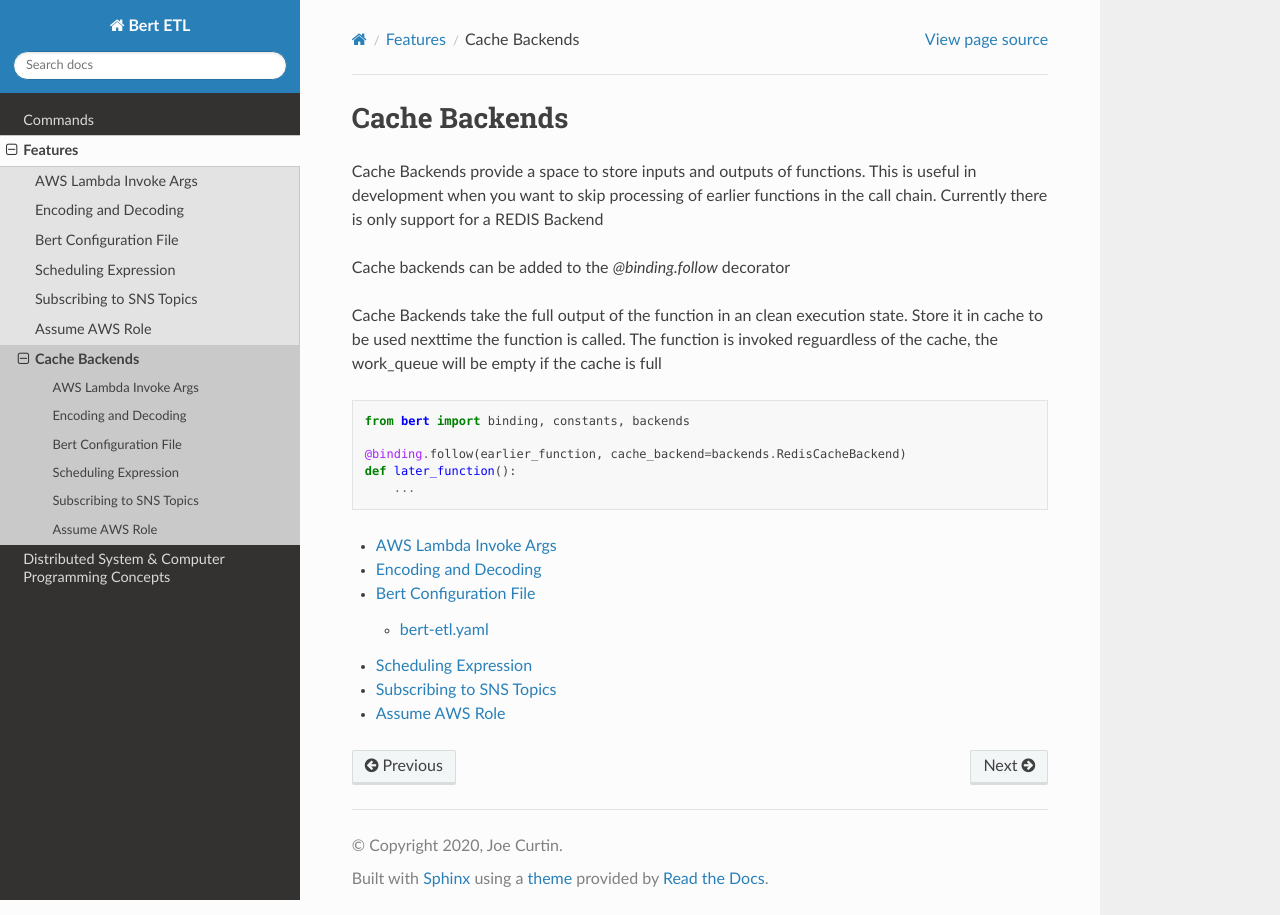
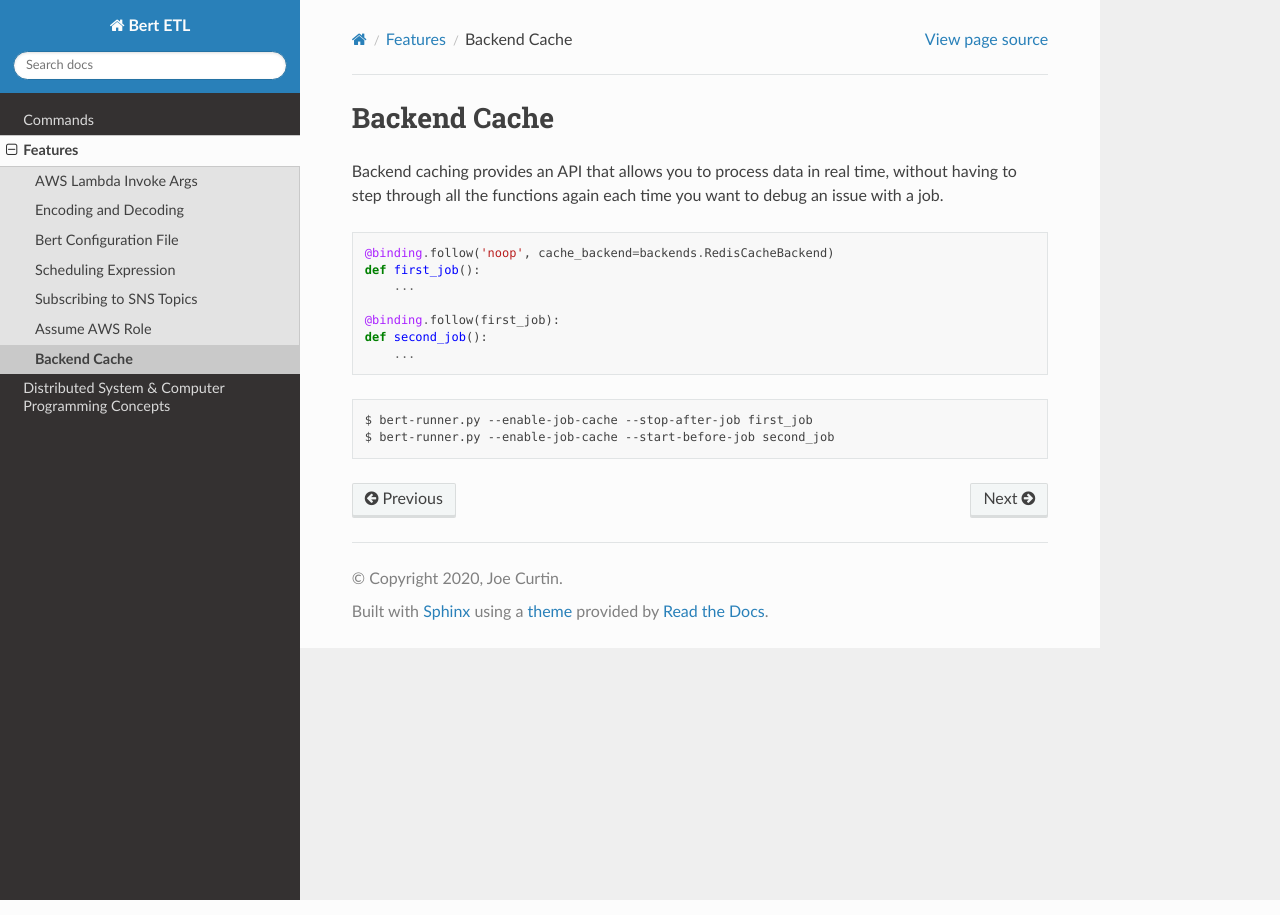
Before and after one commit to jbcurtin/bert-etl, a Sphinx documentation site: the page built from docs/features/cache_backends.rst, in a window 1280 px wide. Built offline with Sphinx 7.4.7 and the Read the Docs theme 2.0.0, drawn with Linux system fonts in a browser that asks for light colours.

Commit message:
added docs; version bump

```diff
--- a/docs/conf.py
+++ b/docs/conf.py
@@ -9,7 +9,7 @@ author_email = 'bert-etl@jbcurtin.io'
 copyright = f'{copyright_date}, {author}'
 
 # The full version, including alpha/beta/rc tags
-release = '0.4.73'
+release = '0.4.74'
 
 html_theme = "sphinx_rtd_theme"
 
--- a/docs/features/cache_backends.rst
+++ b/docs/features/cache_backends.rst
@@ -1,31 +1,26 @@
-Cache Backends
-##############
+Backend Cache
+#############
 
-Cache Backends provide a space to store inputs and outputs of functions. This is useful in development when you want
-to skip processing of earlier functions in the call chain. Currently there is only support for a REDIS Backend
 
-Cache backends can be added to the `@binding.follow` decorator
+Backend caching provides an API that allows you to process data in real time, without having to step through all the
+functions again each time you want to debug an issue with a job.
 
-Cache Backends take the full output of the function in an clean execution state. Store it in cache to be used nexttime
-the function is called. The function is invoked reguardless of the cache, the work_queue will be empty if the cache
-is full
 
 .. code-block:: python
 
-    from bert import binding, constants, backends
+    @binding.follow('noop', cache_backend=backends.RedisCacheBackend)
+    def first_job():
+        ...
 
-    @binding.follow(earlier_function, cache_backend=backends.RedisCacheBackend)
-    def later_function():
+    @binding.follow(first_job):
+    def second_job():
         ...
 
 
+.. code-block:: bash
+
+    $ bert-runner.py --enable-job-cache --stop-after-job first_job
+    $ bert-runner.py --enable-job-cache --start-before-job second_job
 
 .. toctree::
     :maxdepth: 2
-
-    invoke_args
-    queue_encoders__and__queue_decoders
-    bert_config
-    schedule_expressions
-    sns_topics
-    assume_role
--- a/setup.py
+++ b/setup.py
@@ -37,7 +37,7 @@ version of Python
 
 
 EXCLUDE_FROM_PACKAGES = ['bert.bin']
-version = '0.4.73'
+version = '0.4.74'
 description = 'A microframework for simple ETL solutions'
 
 def read(fname):
```
